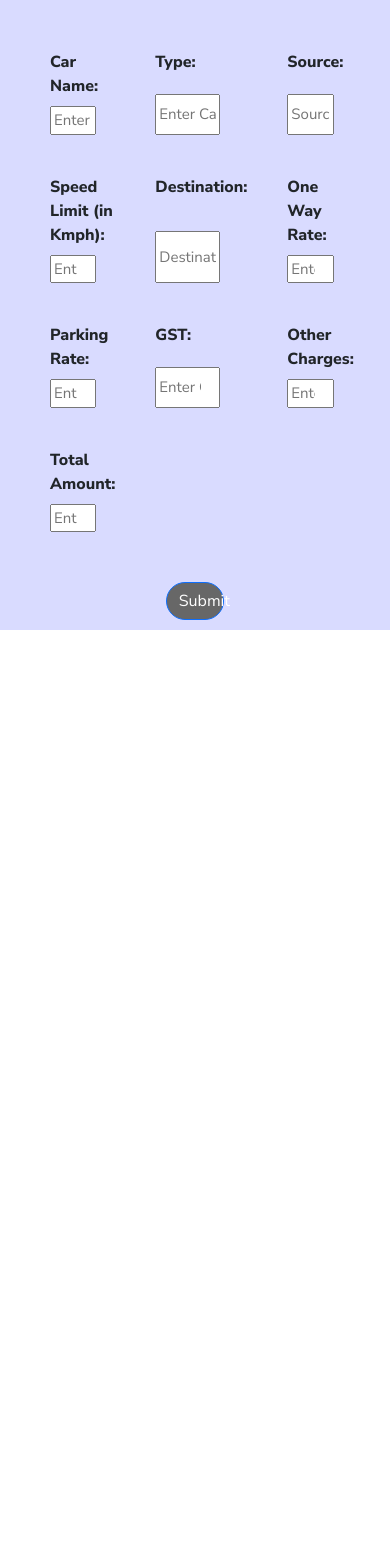
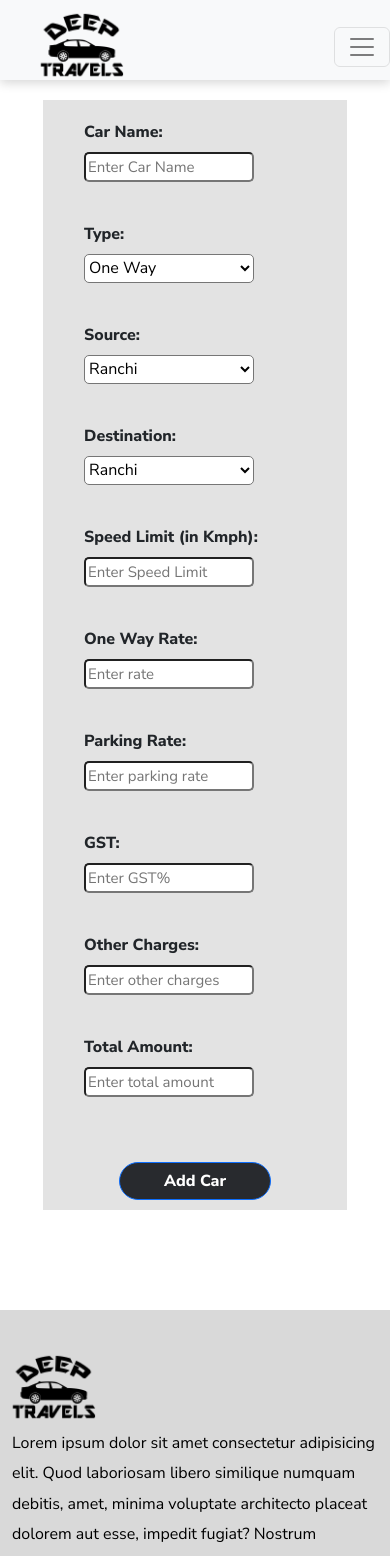
Before and after one commit to adarshraj26/Deep-Travels, a React (Create React App) app: page /add-car-details in a window 390 px wide. Shown: the top 1556 px of the page. Before the commit the page ends 844 px from the top, so only its background shows below. Built offline with nearby package versions, Linux system fonts and the light colour scheme.

Commit message:
add-cars

```diff
--- a/src/Components/Approute.js
+++ b/src/Components/Approute.js
@@ -4,6 +4,7 @@ import { BrowserRouter, Route, Routes } from "react-router-dom";
 import Carbook from "./Car";
 import VehicleDetails from "./Vehiclebooking/VehicleDetails";
 import Contactform from "./Contact";
+import AddCarDetails from "./add-car-details";
 
 const Approute = () =>{
     return(
@@ -14,6 +15,7 @@ const Approute = () =>{
           <Route path="Car" element={<Carbook/>}/>
           <Route path="VehicleDetails" element={<VehicleDetails/>}/>
           <Route path="Contact" element={<Contactform/>}/>
+          <Route path="add-car-details" element={<AddCarDetails/>}/>
 
         </Routes>
     </BrowserRouter>
--- a/src/Components/Homepage/Topbanner.js
+++ b/src/Components/Homepage/Topbanner.js
@@ -85,7 +85,7 @@ const TopBanner = () => {
                   name="destination"
                   onChange={handleInput}
                 >
-                  <option disabled selected hidden>
+                  <option value={""} disabled selected hidden>
                     Destination Location
                   </option>
                   <option>Ranchi</option>
--- /dev/null
+++ b/src/Components/add-car-details.js
@@ -0,0 +1,123 @@
+import React, { useState } from "react";
+import Navbar from "./Homepage/navbar";
+import Footer from "./Homepage/footer";
+import { useNavigate } from "react-router-dom";
+
+const AddCarDetails = () => {
+    const navigate = useNavigate();
+    const [formInput, setFormInput] = useState({
+        carname: "",
+        type: "",
+        sourcelocate: "",
+        destinationlocate: "",
+        speedlimit: "",
+        onewayrate: "",
+        parkingrate: "",
+        gst: "",
+        othercharges: "",
+        totalamount: "",
+    });
+
+    const handleForm = (e) => {
+        const { name, value } = e.target;
+        setFormInput({ ...formInput, [name]: value });
+        console.log(name, value);
+    };
+    const OnAdd = () => {
+        console.log(formInput);
+    };
+    const submitForm = () => {
+        console.log(formInput);
+        navigate("/add-car-details");
+    }
+    return (
+        <>
+            <Navbar />
+            <section className="section-cardetails">
+                <div className="addCardetails">
+                    <form onSubmit={OnAdd} className="admin-form">
+                        <div className="inputContainer">
+                            <label>Car Name:</label>
+                            <input type="text" value={formInput.carname} onChange={handleForm} name="carname" placeholder="Enter Car Name" />
+                        </div>
+                        <div className="inputContainer">
+                            <label>Type:</label>
+                            <select
+                                className="location"
+                                name="type"
+                                value={formInput.type}
+                                onChange={handleForm}
+                            >
+                                <option disabled selected hidden>
+                                    Select type
+                                </option>
+                                <option>One Way</option>
+                                <option>Two Way</option>
+                            </select>
+                        </div>
+                        <div className="inputContainer">
+                            <label>Source:</label>
+                            <select
+                                className="location"
+                                name="sourcelocate"
+                                value={formInput.sourcelocate}
+                                onChange={handleForm}
+                            >
+                                <option disabled selected hidden>
+                                    Source Location
+                                </option>
+                                <option>Ranchi</option>
+                                <option>Jamshedpur</option>
+                            </select>
+                        </div>
+                        <div className="inputContainer">
+                            <label>Destination:</label>
+                            <select
+                                className="location"
+                                name="destinationlocate"
+                                value={formInput.destinationlocate}
+                                onChange={handleForm}
+                            >
+                                <option disabled selected hidden>
+                                    Destination Location
+                                </option>
+                                <option>Ranchi</option>
+                                <option>Jamshedpur</option>
+                            </select>
+                        </div>
+                        <div className="inputContainer">
+                            <label>Speed Limit (in Kmph):</label>
+                            <input type="number" name="speedlimit" value={formInput.speedlimit} onChange={handleForm} placeholder="Enter Speed Limit" />
+                        </div>
+                        <div className="inputContainer">
+                            <label>One Way Rate:</label>
+                            <input type="number" name="onewayrate" value={formInput.onewayrate} onChange={handleForm} placeholder="Enter rate" />
+                        </div>
+                        <div className="inputContainer">
+                            <label>Parking Rate:</label>
+                            <input type="number" name="parkingrate" value={formInput.parkingrate} onChange={handleForm} placeholder="Enter parking rate" />
+                        </div>
+                        <div className="inputContainer">
+                            <label>GST:</label>
+                            <input type="number" name="gst" value={formInput.gst} onChange={handleForm} placeholder="Enter GST%" />
+                        </div>
+                        <div className="inputContainer">
+                            <label>Other Charges:</label>
+                            <input type="number" name="othercharges" value={formInput.othercharges} onChange={handleForm} placeholder="Enter other charges" />
+                        </div>
+                        <div className="inputContainer">
+                            <label>Total Amount:</label>
+                            <input type="number" name="totalamount" value={formInput.totalamount} onChange={handleForm} placeholder="Enter total amount" />
+                        </div>
+                    </form>
+                    <div className="submit-btn">
+                        <button onClick={submitForm} className="btn btn-primary">Add Car</button>
+                    </div>
+                </div>
+            </section>
+            <Footer />
+        </>
+    )
+}
+
+export default AddCarDetails;
--- a/src/Components/add-card-details.js
+++ /dev/null
@@ -1,59 +0,0 @@
-import React from "react";
-
-const AddCarDetails = () =>{
-    return(
-        <>
-        <section className="section-cardetails">
-            <div className="addCardetails">
-                <form className="admin-form">
-                    <div className="inputContainer">
-                        <label>Car Name:</label>
-                        <input type="text"  name="carname" placeholder="Enter Car Name"/>
-                    </div>
-                    <div className="inputContainer">
-                        <label>Type:</label>
-                        <input type="text"  name="type" placeholder="Enter Car type"/>
-                    </div>
-                    <div className="inputContainer">
-                        <label>Source:</label>
-                        <input type="text"  name="source" placeholder="Source Location"/>
-                    </div>
-                    <div className="inputContainer">
-                        <label>Speed Limit (in Kmph):</label>
-                        <input type="number"  name="speedlimit" placeholder="Enter Speed Limit"/>
-                    </div>
-                    <div className="inputContainer">
-                        <label>Destination:</label>
-                        <input type="text"  name="destination" placeholder="Destination Location"/>
-                    </div>
-                    <div className="inputContainer">
-                        <label>One Way Rate:</label>
-                        <input type="number"  name="onewayrate" placeholder="Enter rate"/>
-                    </div>
-                    <div className="inputContainer">
-                        <label>Parking Rate:</label>
-                        <input type="number"  name="parkingrate" placeholder="Enter parking rate"/>
-                    </div>
-                    <div className="inputContainer">
-                        <label>GST:</label>
-                        <input type="number"  name="gst" placeholder="Enter GST%"/>
-                    </div>
-                    <div className="inputContainer">
-                        <label>Other Charges:</label>
-                        <input type="number"  name="othercharges" placeholder="Enter other charges"/>
-                    </div>
-                    <div className="inputContainer">
-                        <label>Total Amount:</label>
-                        <input type="number"  name="totalamount" placeholder="Enter total amount"/>
-                    </div>
-                </form>
-                <div className="submit-btn">
-                    <button className="btn btn-primary">Submit</button>
-                </div>
-            </div>
-        </section>
-        </>
-    )
-}
-
-export default AddCarDetails;
--- a/src/Components/style.css
+++ b/src/Components/style.css
@@ -1021,9 +1021,14 @@ footer {
   font-weight: 500;
 }
 
-/* =================== ADDCARDETAILS ================= */
+/* =================== ADD-CAR-DETAILS ================= */
+.section-cardetails{
+  margin: 100px 0;
+}
+
 .addCardetails{
-  background: var(--bg-2);
+  background: var(--vd-color);
+  margin: 0 43px;
 }
 
 .addCardetails .admin-form{
@@ -1040,14 +1045,15 @@ footer {
 }
 
 .submit-btn .btn{
+  background: var(--card-btn);
+  font-family: var(--ff-3);
+  width: 15%;
+  font-weight: var(--fw-1);
+  border-radius: 25px;
+}
+
+.submit-btn .btn:hover{
   background: var(--btn-background);
-  font-family: var(--ff-3);
-  width: 15%;
-  border-radius: 25px;
-}
-
-.submit-btn .btn:hover{
-  background: var(--small-circle);
 }
 
 .inputContainer{
@@ -1059,6 +1065,16 @@ footer {
   width: 70%;
   font-family: var(--ff-3);
   font-size: 15px;
+  border-radius: 5px;
+  height: 30px;
+}
+
+.inputContainer .location{
+  width: 70%;
+  height: 30px;
+  font-family: var(--ff-3);
+  border-radius: 5px;
+  background: var(--primary-color);
 }
 
 .inputContainer label{
@@ -1216,6 +1232,24 @@ footer {
   margin: 25px;
 }
 
+/* ============ ADD-CAR-DETAILS ============ */
+
+.addCardetails .admin-form{
+  display: block;
+}
+
+.inputContainer{
+  /* padding-left: 160px; */
+  margin-left: 140px;
+}
+
+.submit-btn .btn{
+  width: 30%;
+}
+
+.inputContainer .location{
+  height: 29px;
+}
 }
 
 /* For Mobile Phones Portrait or Landscape View */
@@ -1625,6 +1659,20 @@ footer {
     margin-left: 25px;
   }
 
+  /* ===================== ADD-CAR-DETAILS =================== */
+  .addCardetails .admin-form{
+    display: block;
+    padding: 0;
+  }
+
+  .inputContainer{
+    margin-left: 21px;
+  }
+
+  .submit-btn .btn{
+    width: 50%;
+    margin-top: 45px;
+  }
 }
 /* tab view */
 @media screen and (min-device-width: 768px) and (max-device-width: 1024px) {
--- a/src/index.js
+++ b/src/index.js
@@ -8,7 +8,7 @@ import 'bootstrap/dist/js/bootstrap.bundle.min';
 // import 'bootstrap/scss/bootstrap.scss';
 
 import Approute from './Components/Approute';
-import AddCarDetails from './Components/add-card-details';
+import AddCarDetails from './Components/add-car-details';
 
 // import $ from 'jquery';
 // import Popper from 'popper.js';
@@ -16,10 +16,10 @@ import AddCarDetails from './Components/add-card-details';
 const root = ReactDOM.createRoot(document.getElementById('root'));
 root.render(
   <React.StrictMode>
-    {/* <Approute> */}
-    {/* <App /> */}
-    <AddCarDetails/>
-    {/* </Approute> */}
+    <Approute>
+    <App />
+    {/* <AddCarDetails/> */}
+    </Approute>
   </React.StrictMode>
 );
 
```
Also changed, not shown: src/Components/Homepage/navbar.js (+3 -10 lines).
